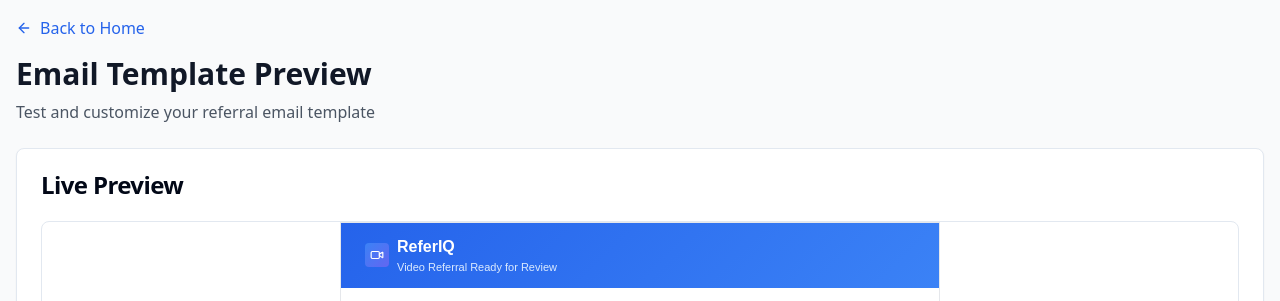
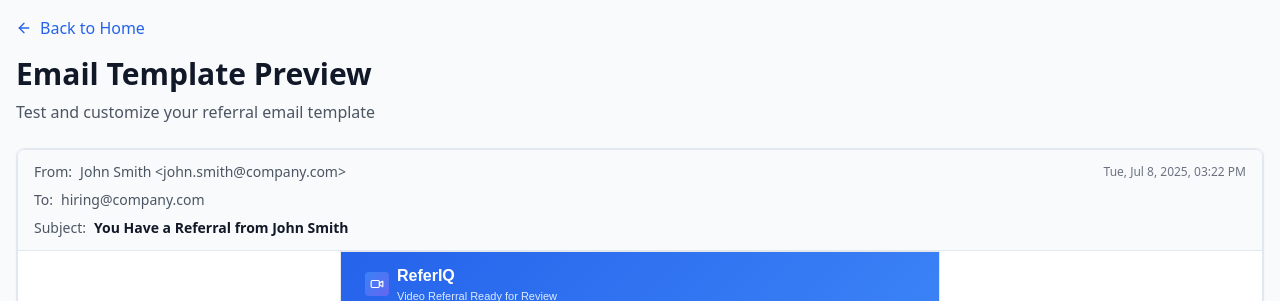
Before and after one commit to sprock444/refer-iq-connect, a React (Vite) app: page /email-template in a window 1280 px wide. Shown: the top 301 px of the page. Built offline with nearby package versions, Linux system fonts and the light colour scheme.

Commit message:
Refactor email template preview
Change the email template preview to resemble an actual email, including a sample subject line.

```diff
--- a/src/pages/EmailTemplate.tsx
+++ b/src/pages/EmailTemplate.tsx
@@ -53,11 +53,37 @@ const EmailTemplatePage = () => {
         <div className="space-y-6">
           {/* Email Preview - Full Width */}
           <Card>
-            <CardHeader>
-              <CardTitle>Live Preview</CardTitle>
-            </CardHeader>
-            <CardContent>
-              <div className="border rounded-lg overflow-hidden">
+            <CardContent className="p-0">
+              <div className="border rounded-lg overflow-hidden bg-white">
+                {/* Email Header Interface */}
+                <div className="bg-gray-50 border-b px-4 py-3">
+                  <div className="flex items-center justify-between mb-2">
+                    <div className="flex items-center space-x-2 text-sm text-gray-600">
+                      <span>From:</span>
+                      <span className="font-medium">{formData.referrerName} &lt;{formData.referrerName.toLowerCase().replace(' ', '.')}@company.com&gt;</span>
+                    </div>
+                    <div className="text-xs text-gray-500">
+                      {new Date().toLocaleDateString('en-US', {
+                        weekday: 'short',
+                        year: 'numeric',
+                        month: 'short',
+                        day: 'numeric',
+                        hour: '2-digit',
+                        minute: '2-digit'
+                      })}
+                    </div>
+                  </div>
+                  <div className="flex items-center space-x-2 text-sm text-gray-600 mb-2">
+                    <span>To:</span>
+                    <span>hiring@company.com</span>
+                  </div>
+                  <div className="flex items-center space-x-2 text-sm">
+                    <span className="text-gray-600">Subject:</span>
+                    <span className="font-semibold text-gray-900">You Have a Referral from {formData.referrerName}</span>
+                  </div>
+                </div>
+
+                {/* Email Body */}
                 <EmailTemplate
                   referrerName={formData.referrerName}
                   candidateName={formData.candidateName}
```
